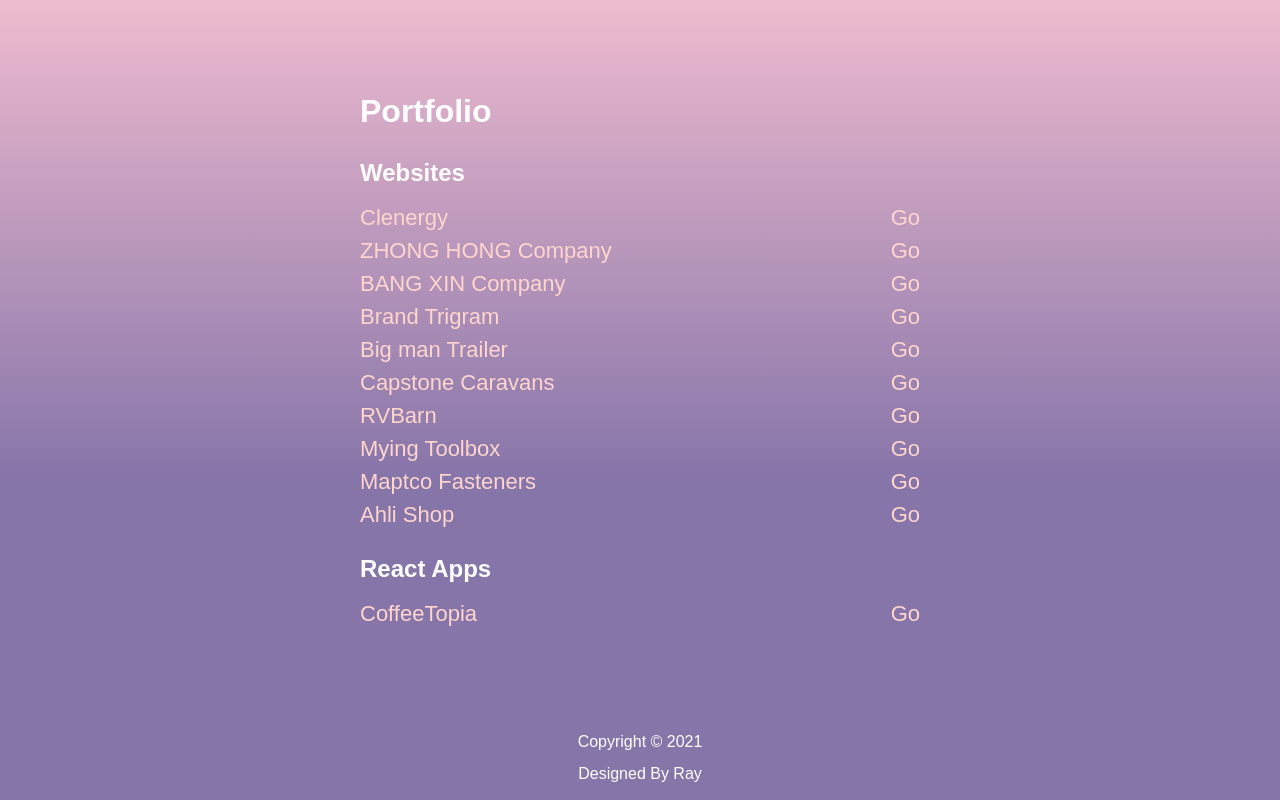
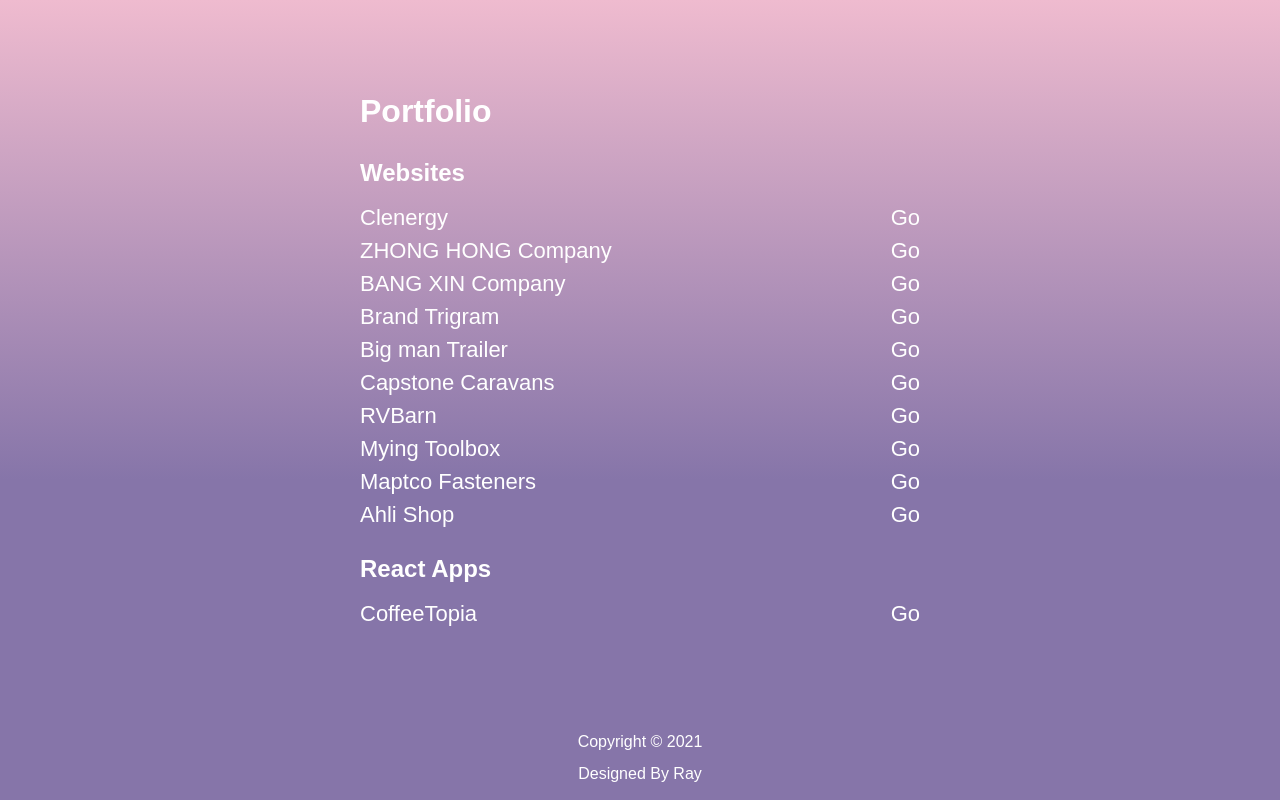
Before and after one commit to RAY-MATRIX/ray-zone, a React (Create React App) app: page / in a window 1280 px wide. Built offline with nearby package versions, Linux system fonts and the light colour scheme.

Commit message:
update link color

```diff
--- a/src/Pages/ProjectsPage/components/ProjectList.jsx
+++ b/src/Pages/ProjectsPage/components/ProjectList.jsx
@@ -12,11 +12,12 @@
     justifyContent: 'space-between',
     columnGap: '30px',
     textDecoration: 'none',
-    color: `${theme.palette.peach.main}`,
+    color: `${theme.palette.white.main}`,
 
-    '&:hover,&:active': {
+    '&:hover, &:active, &:focus-visible': {
       textDecoration: 'underline',
-      color: `${theme.palette.white.main}`,
+      color: `${theme.palette.peach.main}`,
+      outline: 'none',
     },
     [theme.breakpoints.down('sm')]: {
       fontSize: '1.125rem',
```
